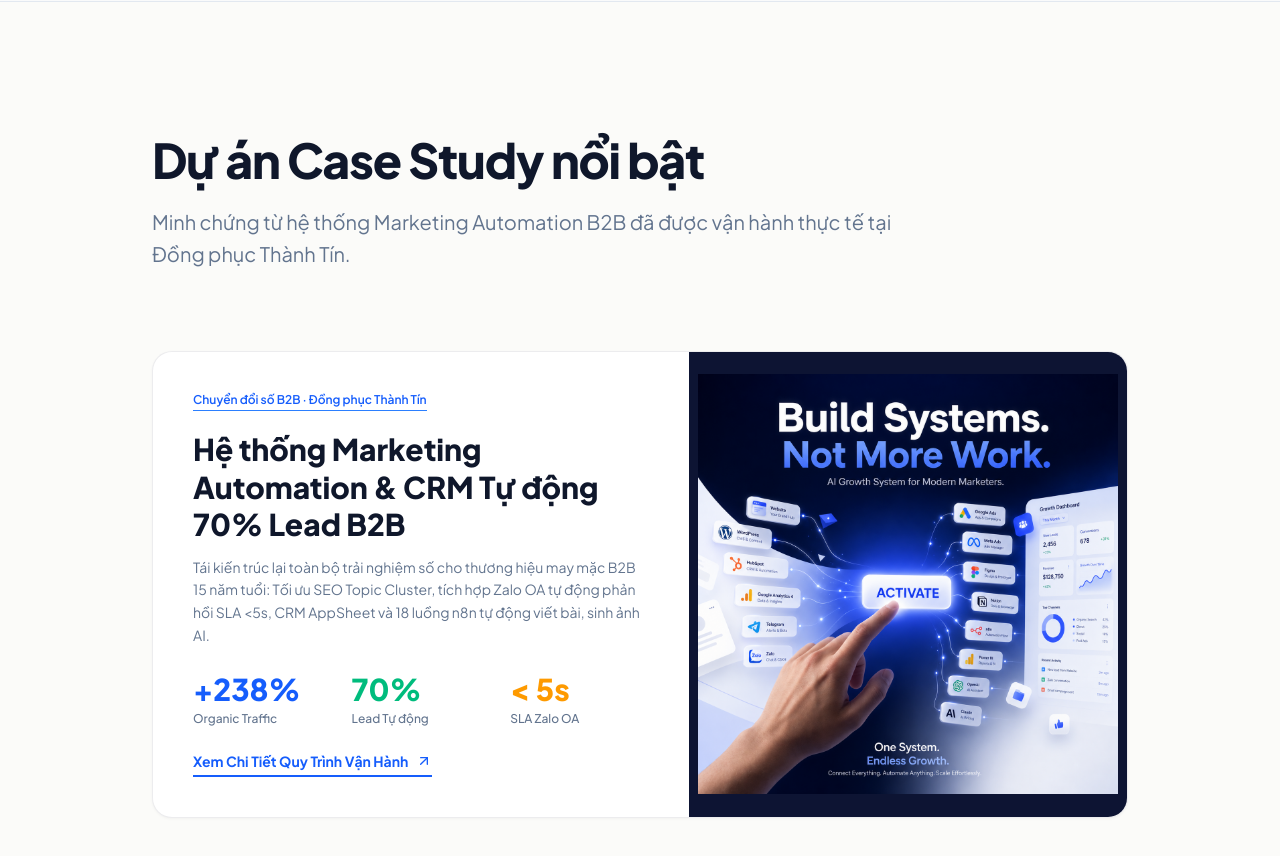
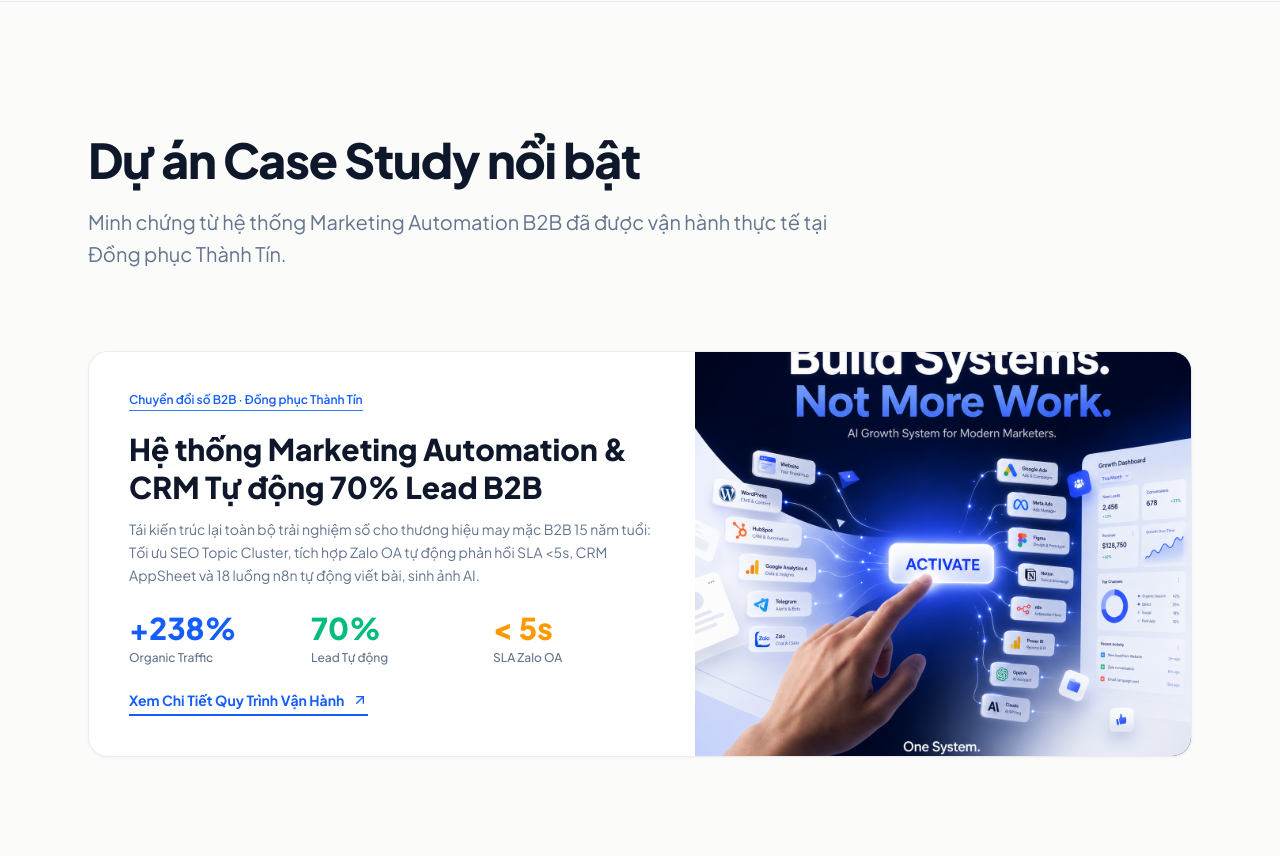
Before and after one commit to kemdinh43-lab/dinhthanhtungportfolio, a React (Vite) app: page / in a window 1280 px wide. Shown: the part 4760-5616 px from the top of the page. Built offline with nearby package versions, Linux system fonts and the light colour scheme; the HTML template or start-up script is replaced by a standard one.

Commit message:
fix: casestudy image fills panel fully, card max-w-6xl

```diff
--- a/src/App.tsx
+++ b/src/App.tsx
@@ -681,7 +681,7 @@
 function CaseStudy() {
   return (
     <section id="casestudy" className="py-24 sm:py-32 scroll-mt-28">
-      <div className="max-w-5xl mx-auto px-4 sm:px-6">
+      <div className="max-w-6xl mx-auto px-4 sm:px-6">
         <SectionHeading
           title="Dự án Case Study nổi bật"
           sub="Minh chứng từ hệ thống Marketing Automation B2B đã được vận hành thực tế tại Đồng phục Thành Tín."
@@ -691,11 +691,11 @@
           <div className="card-clean overflow-hidden flex flex-col lg:flex-row items-stretch">
 
             {/* ── Ảnh: trên cùng (mobile), bên phải (desktop) ── */}
-            <div className="order-first lg:order-last lg:w-[45%] flex-shrink-0 bg-[#0D1433] flex items-center justify-center" style={{minHeight: '220px'}}>
+            <div className="order-first lg:order-last lg:w-[45%] flex-shrink-0 relative bg-[#0D1433]" style={{minHeight: '260px'}}>
               <img
                 src="/build-systems-casestudy.png"
                 alt="Build Systems Not More Work - AI Growth System for Modern Marketers"
-                className="w-full object-contain max-h-[340px] lg:max-h-[420px] transition-transform duration-700 hover:scale-105"
+                className="absolute inset-0 w-full h-full object-cover transition-transform duration-700 hover:scale-105"
               />
             </div>
 
```
